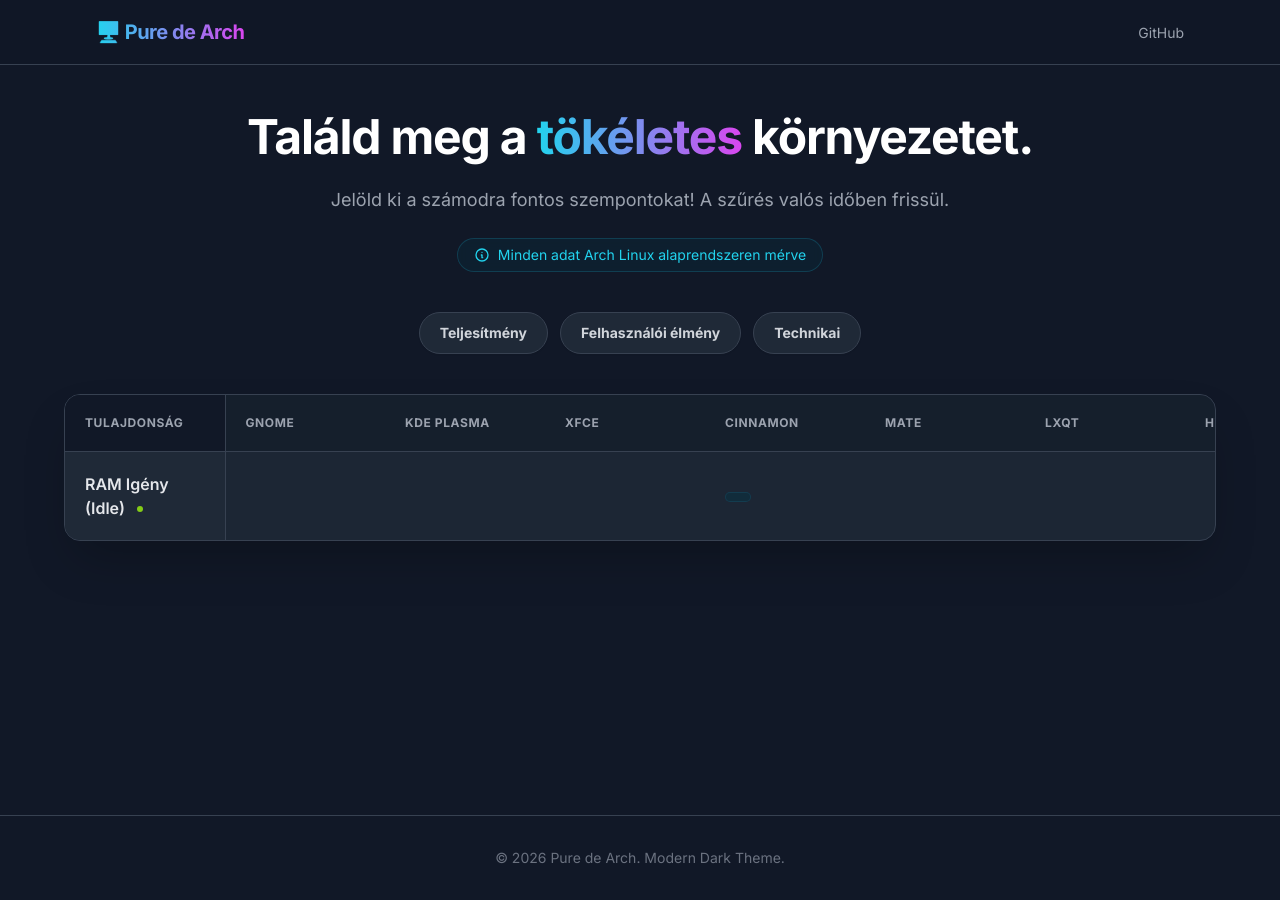
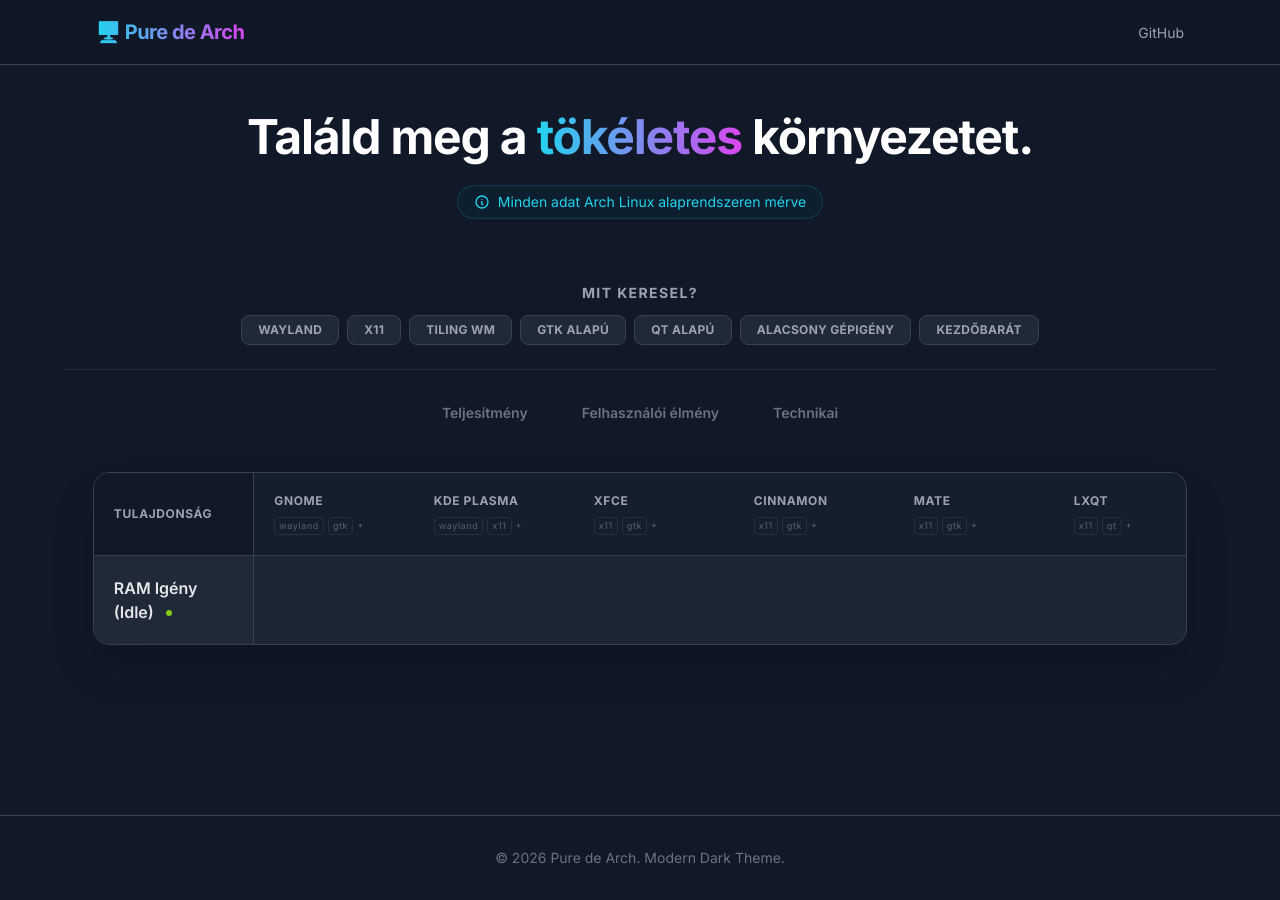
Before and after one commit to Pure-de-Arch/Pure-de-Arch.github.io, a Jekyll site: the page built from index.html, in a window 1280 px wide. Built offline with Jekyll 4.4.1, drawn with Linux system fonts in a browser that asks for light colours; nearby versions of some CDN libraries; some of the changed lines change nothing that is shown.

Commit message:
Update index.html

```diff
--- a/index.html
+++ b/index.html
@@ -8,11 +8,7 @@
         Találd meg a <span class="text-transparent bg-clip-text bg-gradient-to-r from-cyan-400 to-fuchsia-500">tökéletes</span> környezetet.
     </h2>
 
-    <p class="text-lg text-gray-400 max-w-2xl mx-auto leading-relaxed mb-6">
-        Jelöld ki a számodra fontos szempontokat! A szűrés valós időben frissül.
-    </p>
-
-    <div class="inline-flex items-center gap-2 px-4 py-1.5 rounded-full bg-cyan-950/30 border border-cyan-800/50 text-cyan-400 text-sm font-medium backdrop-blur-sm">
+    <div class="inline-flex items-center gap-2 px-4 py-1.5 rounded-full bg-cyan-950/30 border border-cyan-800/50 text-cyan-400 text-sm font-medium backdrop-blur-sm mb-6">
         <svg xmlns="http://www.w3.org/2000/svg" class="h-4 w-4" fill="none" viewBox="0 0 24 24" stroke="currentColor">
             <path stroke-linecap="round" stroke-linejoin="round" stroke-width="2" d="M13 16h-1v-4h-1m1-4h.01M21 12a9 9 0 11-18 0 9 9 0 0118 0z" />
         </svg>
@@ -20,50 +16,80 @@
     </div>
 </div>
 
-<div class="max-w-6xl mx-auto mb-10 flex flex-wrap justify-center gap-3">
-    <button onclick="clearFilters()" id="clear-btn" class="px-5 py-2.5 rounded-full text-sm font-bold border transition-all duration-300 bg-darkbg-800 text-gray-400 border-darkbg-700 hover:bg-darkbg-700 hover:text-white hidden items-center gap-2">
-        <span class="text-xs">✕</span> Törlés
+<div class="max-w-7xl mx-auto mb-6">
+    <p class="text-gray-400 text-sm uppercase tracking-widest font-bold mb-3 text-center">Mit keresel?</p>
+    <div class="flex flex-wrap justify-center gap-2">
+        {% for filter in site.data.environments.feature_filters %}
+        <button
+            onclick="toggleColFilter('{{ filter.id }}')"
+            id="col-btn-{{ filter.id }}"
+            class="col-filter-btn px-4 py-1.5 rounded-lg text-xs font-bold border border-darkbg-700 bg-darkbg-800 text-gray-400 hover:text-white hover:border-gray-500 transition-all uppercase tracking-wide"
+            data-filter-id="{{ filter.id }}">
+            {{ filter.name }}
         </button>
+        {% endfor %}
 
+        <button onclick="clearAllFilters()" id="reset-btn" class="hidden px-4 py-1.5 rounded-lg text-xs font-bold border border-red-900/50 bg-red-900/20 text-red-400 hover:bg-red-900/40 transition-all uppercase tracking-wide">
+            Reset ✕
+        </button>
+    </div>
+</div>
+
+<div class="max-w-6xl mx-auto mb-10 flex flex-wrap justify-center gap-3 border-t border-darkbg-700/50 pt-6">
     {% for cat in site.data.environments.categories %}
     <button
-        onclick="toggleFilter('{{ cat.id }}')"
-        id="btn-{{ cat.id }}"
-        class="filter-btn px-5 py-2.5 rounded-full text-sm font-bold border transition-all duration-300 bg-darkbg-800 text-gray-300 border-darkbg-700 hover:border-gray-500 hover:text-white shadow-sm select-none relative group overflow-hidden"
+        onclick="toggleRowFilter('{{ cat.id }}')"
+        id="row-btn-{{ cat.id }}"
+        class="row-filter-btn px-5 py-2 rounded-full text-sm font-semibold border transition-all duration-300 bg-transparent text-gray-500 border-transparent hover:text-gray-300"
         data-category="{{ cat.id }}">
-        <span class="absolute inset-0 w-full h-full bg-white/5 opacity-0 group-hover:opacity-100 transition-opacity"></span>
-        <span class="relative z-10">{{ cat.name }}</span>
+        {{ cat.name }}
     </button>
     {% endfor %}
 </div>
 
-<div class="bg-darkbg-800 rounded-2xl shadow-2xl border border-darkbg-700 overflow-hidden transition-all duration-500 relative backdrop-blur-sm bg-opacity-90">
+<div class="bg-darkbg-800 rounded-2xl shadow-2xl border border-darkbg-700 overflow-hidden transition-all duration-500 relative backdrop-blur-sm bg-opacity-90 max-w-[95%] mx-auto">
     <div class="overflow-x-auto">
-        <table class="w-full text-left border-collapse">
+        <table class="w-full text-left border-collapse" id="main-table">
             <thead>
                 <tr class="bg-darkbg-900/50 border-b border-darkbg-700 text-xs uppercase tracking-wider text-gray-400 font-bold">
                     {% for header in site.data.environments.headers %}
-                    <th class="p-5 min-w-[160px] whitespace-nowrap {% if forloop.first %}sticky left-0 bg-darkbg-900 z-10 border-r border-darkbg-700 shadow-[2px_0_5px_rgba(0,0,0,0.2)]{% endif %}">
+                        <th class="p-5 min-w-[160px] whitespace-nowrap
+                            col-cell col-{{ header.key }}
+                            {% if header.key == 'feature' %}sticky left-0 bg-darkbg-900 z-20 border-r border-darkbg-700 shadow-[2px_0_5px_rgba(0,0,0,0.2)]{% endif %}"
+                            data-key="{{ header.key }}"
+                            data-tags="{{ header.tags | join: ',' }}">
+
                             {{ header.name }}
+
+                            {% if header.tags %}
+                            <div class="flex flex-wrap gap-1 mt-2 opacity-50 font-normal normal-case">
+                                {% for tag in header.tags limit:2 %}
+                                <span class="text-[9px] px-1 rounded border border-gray-700">{{ tag }}</span>
+                                {% endfor %}
+                                {% if header.tags.size > 2 %}<span class="text-[9px]">+</span>{% endif %}
+                            </div>
+                            {% endif %}
                         </th>
                     {% endfor %}
                 </tr>
             </thead>
-            <tbody class="divide-y divide-darkbg-700/50" id="comparison-table">
+            <tbody class="divide-y divide-darkbg-700/50">
                 {% for row in site.data.environments.rows %}
                 <tr class="table-row-item hover:bg-darkbg-700/40 transition-colors group" data-category="{{ row.category }}">
-                    <td class="p-5 font-semibold text-gray-200 sticky left-0 bg-darkbg-800 group-hover:bg-darkbg-800/90 border-r border-darkbg-700 shadow-[2px_0_5px_rgba(0,0,0,0.2)]">
+
+                    {% for header in site.data.environments.headers %}
+                        {% if header.key == 'feature' %}
+                            <td class="p-5 font-semibold text-gray-200 sticky left-0 bg-darkbg-800 group-hover:bg-darkbg-800/90 border-r border-darkbg-700 shadow-[2px_0_5px_rgba(0,0,0,0.2)] z-10">
                                 {{ row.feature }}
                                 <span class="category-indicator inline-block w-1.5 h-1.5 rounded-full ml-2 mb-0.5" data-cat-id="{{ row.category }}"></span>
                             </td>
-                    <td class="p-5 text-gray-400">{{ row.gnome }}</td>
-                    <td class="p-5 text-gray-400">{{ row.kde }}</td>
-                    <td class="p-5 text-gray-400">{{ row.xfce }}</td>
-                    <td class="p-5 text-gray-400">
-                        <span class="inline-flex items-center px-3 py-1 rounded-md text-xs font-bold bg-cyan-950/50 text-cyan-400 border border-cyan-900/50">
-                            {{ row.tiling }}
-                        </span>
+                        {% else %}
+                            <td class="p-5 text-gray-400 col-cell col-{{ header.key }}">
+                                {{ row[header.key] }}
                             </td>
+                        {% endif %}
+                    {% endfor %}
+
                 </tr>
                 {% endfor %}
             </tbody>
@@ -71,111 +97,151 @@
     </div>
 
     <div id="no-results" class="hidden p-12 text-center text-gray-500">
-        <p class="text-xl font-semibold mb-2">Nincs találat 😕</p>
+        <p class="text-xl font-semibold mb-2">Nincs ilyen kombináció 😕</p>
         <p>Próbálj meg kevesebb szűrőt használni.</p>
     </div>
 </div>
 
 <script>
-    let selectedCategories = new Set();
-
-    // --- SZÍNTÉRKÉP ---
-    // Itt definiáljuk, melyik kategória milyen színt kapjon aktiváláskor.
-    // Használjunk élénk, neon színeket a sötét alaphoz.
-    const colorMap = {
-        // Teljesítmény: Neon Zöld (Lime)
-        'performance': {
-            activeClasses: ['bg-lime-500', 'text-black', 'border-lime-500', 'shadow-lime-500/50', 'shadow-lg'],
-            inactiveClasses: ['bg-darkbg-800', 'text-gray-300', 'border-darkbg-700', 'shadow-sm']
-        },
-        // UX: Neon Cián/Kék
-        'ux': {
-            activeClasses: ['bg-cyan-500', 'text-black', 'border-cyan-500', 'shadow-cyan-500/50', 'shadow-lg'],
-            inactiveClasses: ['bg-darkbg-800', 'text-gray-300', 'border-darkbg-700', 'shadow-sm']
-        },
-        // Technikai: Neon Lila/Pink (Fuchsia)
-        'tech': {
-            activeClasses: ['bg-fuchsia-500', 'text-white', 'border-fuchsia-500', 'shadow-fuchsia-500/50', 'shadow-lg'],
-            inactiveClasses: ['bg-darkbg-800', 'text-gray-300', 'border-darkbg-700', 'shadow-sm']
-        }
-        // Ha új kategóriát adsz hozzá a YAML-ben, ide is fel kell venni!
+    // --- KONFIGURÁCIÓ ---
+    // Sor szűrő színek (Categories)
+    const rowColorMap = {
+        'performance': { active: ['text-lime-400', 'bg-lime-900/20', 'border-lime-500/50'], inactive: ['text-gray-500', 'border-transparent'] },
+        'ux': { active: ['text-cyan-400', 'bg-cyan-900/20', 'border-cyan-500/50'], inactive: ['text-gray-500', 'border-transparent'] },
+        'tech': { active: ['text-fuchsia-400', 'bg-fuchsia-900/20', 'border-fuchsia-500/50'], inactive: ['text-gray-500', 'border-transparent'] }
     };
 
-    // Indikátor pöttyök színezése a táblázatban
+    // Oszlop szűrő színek (Features) - Egységes "Neon Kék" stílus aktiváláskor
+    const activeColBtnClasses = ['bg-cyan-500', 'text-black', 'border-cyan-400', 'shadow-[0_0_10px_rgba(6,182,212,0.5)]'];
+    const inactiveColBtnClasses = ['bg-darkbg-800', 'text-gray-400', 'border-darkbg-700'];
+
+    // --- ÁLLAPOT ---
+    let selectedRowCategories = new Set();
+    let selectedColFilters = new Set(); // Pl. 'wayland', 'tiling'
+
+    // --- INIT ---
     document.addEventListener("DOMContentLoaded", () => {
+        // Pöttyök színezése
         document.querySelectorAll('.category-indicator').forEach(indicator => {
             const catId = indicator.getAttribute('data-cat-id');
-            if (colorMap[catId]) {
-                // Kiszedjük a háttérszínt az activeClasses tömbből (pl. bg-lime-500)
-                const bgColorClass = colorMap[catId].activeClasses.find(cls => cls.startsWith('bg-'));
-                indicator.classList.add(bgColorClass);
-            }
+            const colorClass = catId === 'performance' ? 'bg-lime-500' : (catId === 'ux' ? 'bg-cyan-500' : 'bg-fuchsia-500');
+            indicator.classList.add(colorClass);
         });
     });
 
+    // --- OSZLOP SZŰRÉS (DE / WM FILTER) ---
+    function toggleColFilter(filterId) {
+        const btn = document.getElementById(`col-btn-${filterId}`);
 
-    function toggleFilter(categoryId) {
-        const btn = document.getElementById(`btn-${categoryId}`);
-        const colors = colorMap[categoryId];
-
-        if (!colors) return; // Ha nincs szín definiálva, ne csináljon semmit
-
-        if (selectedCategories.has(categoryId)) {
-            // DEAKTIVÁLÁS
-            selectedCategories.delete(categoryId);
-            btn.classList.remove(...colors.activeClasses);
-            btn.classList.add(...colors.inactiveClasses);
+        if (selectedColFilters.has(filterId)) {
+            selectedColFilters.delete(filterId);
+            btn.classList.remove(...activeColBtnClasses);
+            btn.classList.add(...inactiveColBtnClasses);
         } else {
-            // AKTIVÁLÁS
-            selectedCategories.add(categoryId);
-            btn.classList.remove(...colors.inactiveClasses);
-            btn.classList.add(...colors.activeClasses);
+            selectedColFilters.add(filterId);
+            btn.classList.remove(...inactiveColBtnClasses);
+            btn.classList.add(...activeColBtnClasses);
         }
 
-        updateTable();
+        updateView();
     }
 
-    function clearFilters() {
-        selectedCategories.clear();
-        // Minden gomb visszaállítása alapállapotba
-        document.querySelectorAll('.filter-btn').forEach(btn => {
-            const catId = btn.getAttribute('data-category');
-            if (colorMap[catId]) {
-                btn.classList.remove(...colorMap[catId].activeClasses);
-                btn.classList.add(...colorMap[catId].inactiveClasses);
+    // --- SOR SZŰRÉS (CATEGORY FILTER) ---
+    function toggleRowFilter(catId) {
+        const btn = document.getElementById(`row-btn-${catId}`);
+        const styles = rowColorMap[catId];
+
+        if (selectedRowCategories.has(catId)) {
+            selectedRowCategories.delete(catId);
+            btn.classList.remove(...styles.active);
+            btn.classList.add(...styles.inactive);
+        } else {
+            selectedRowCategories.add(catId);
+            btn.classList.remove(...styles.inactive);
+            btn.classList.add(...styles.active);
+        }
+        updateView();
+    }
+
+    function clearAllFilters() {
+        selectedColFilters.clear();
+        selectedRowCategories.clear();
+
+        // UI Reset
+        document.querySelectorAll('.col-filter-btn').forEach(btn => {
+            btn.classList.remove(...activeColBtnClasses);
+            btn.classList.add(...inactiveColBtnClasses);
+        });
+        document.querySelectorAll('.row-filter-btn').forEach(btn => {
+            // Itt egyszerűbb trükköt használunk a resetre
+            btn.className = "row-filter-btn px-5 py-2 rounded-full text-sm font-semibold border transition-all duration-300 bg-transparent text-gray-500 border-transparent hover:text-gray-300";
+        });
+
+        updateView();
+    }
+
+    // --- LOGIKA ---
+    function updateView() {
+        // 1. Reset gomb kezelése
+        const resetBtn = document.getElementById('reset-btn');
+        if (selectedColFilters.size > 0 || selectedRowCategories.size > 0) {
+            resetBtn.classList.remove('hidden');
+        } else {
+            resetBtn.classList.add('hidden');
+        }
+
+        // 2. OSZLOP SZŰRÉS LOGIKA
+        // Megkeressük az összes fejlécet, ami nem a 'feature' oszlop
+        const headers = document.querySelectorAll('th.col-cell:not(.sticky)');
+
+        headers.forEach(th => {
+            const key = th.getAttribute('data-key');
+            const tags = th.getAttribute('data-tags').split(','); // Pl. ['wayland', 'gtk']
+
+            // Ellenőrizzük, hogy a DE rendelkezik-e AZ ÖSSZES kiválasztott szűrővel
+            // (AND logika: ha Wayland ÉS Tiling van kijelölve, csak a Hyprland marad)
+            const matchesAllFilters = Array.from(selectedColFilters).every(filter => tags.includes(filter));
+
+            // Megkeressük az összes cellát, ami ehhez az oszlophoz tartozik
+            const cells = document.querySelectorAll(`.col-${key}`);
+
+            if (matchesAllFilters) {
+                // Megjelenítés
+                th.style.display = '';
+                cells.forEach(cell => cell.style.display = '');
+            } else {
+                // Elrejtés
+                th.style.display = 'none';
+                cells.forEach(cell => cell.style.display = 'none');
             }
         });
-        updateTable();
-    }
 
-    function updateTable() {
+        // 3. SOR SZŰRÉS LOGIKA
         const rows = document.querySelectorAll('.table-row-item');
-        const clearBtn = document.getElementById('clear-btn');
-        let visibleCount = 0;
-
-        if (selectedCategories.size > 0) {
-            clearBtn.classList.remove('hidden');
-            clearBtn.classList.add('inline-flex');
-        } else {
-            clearBtn.classList.add('hidden');
-            clearBtn.classList.remove('inline-flex');
-        }
+        let visibleRows = 0;
 
         rows.forEach(row => {
             const rowCat = row.getAttribute('data-category');
-            if (selectedCategories.size === 0 || selectedCategories.has(rowCat)) {
+            if (selectedRowCategories.size === 0 || selectedRowCategories.has(rowCat)) {
                 row.style.display = '';
-                visibleCount++;
+                visibleRows++;
             } else {
                 row.style.display = 'none';
             }
         });
 
+        // 4. ÜRES ÁLLAPOT
+        // Itt egy trükk: ha minden oszlopot elrejtettünk (kivéve az elsőt), akkor is mutassunk "nincs találat"-ot
+        const visibleCols = Array.from(headers).filter(th => th.style.display !== 'none').length;
         const noResults = document.getElementById('no-results');
-        if (visibleCount === 0) {
+        const table = document.querySelector('table');
+
+        if (visibleRows === 0 || visibleCols === 0) {
             noResults.classList.remove('hidden');
+            table.classList.add('opacity-50'); // Halványítjuk a táblázatot
         } else {
             noResults.classList.add('hidden');
+            table.classList.remove('opacity-50');
         }
     }
 </script>
```
Lines whose indentation alone changed are shown as unchanged.
